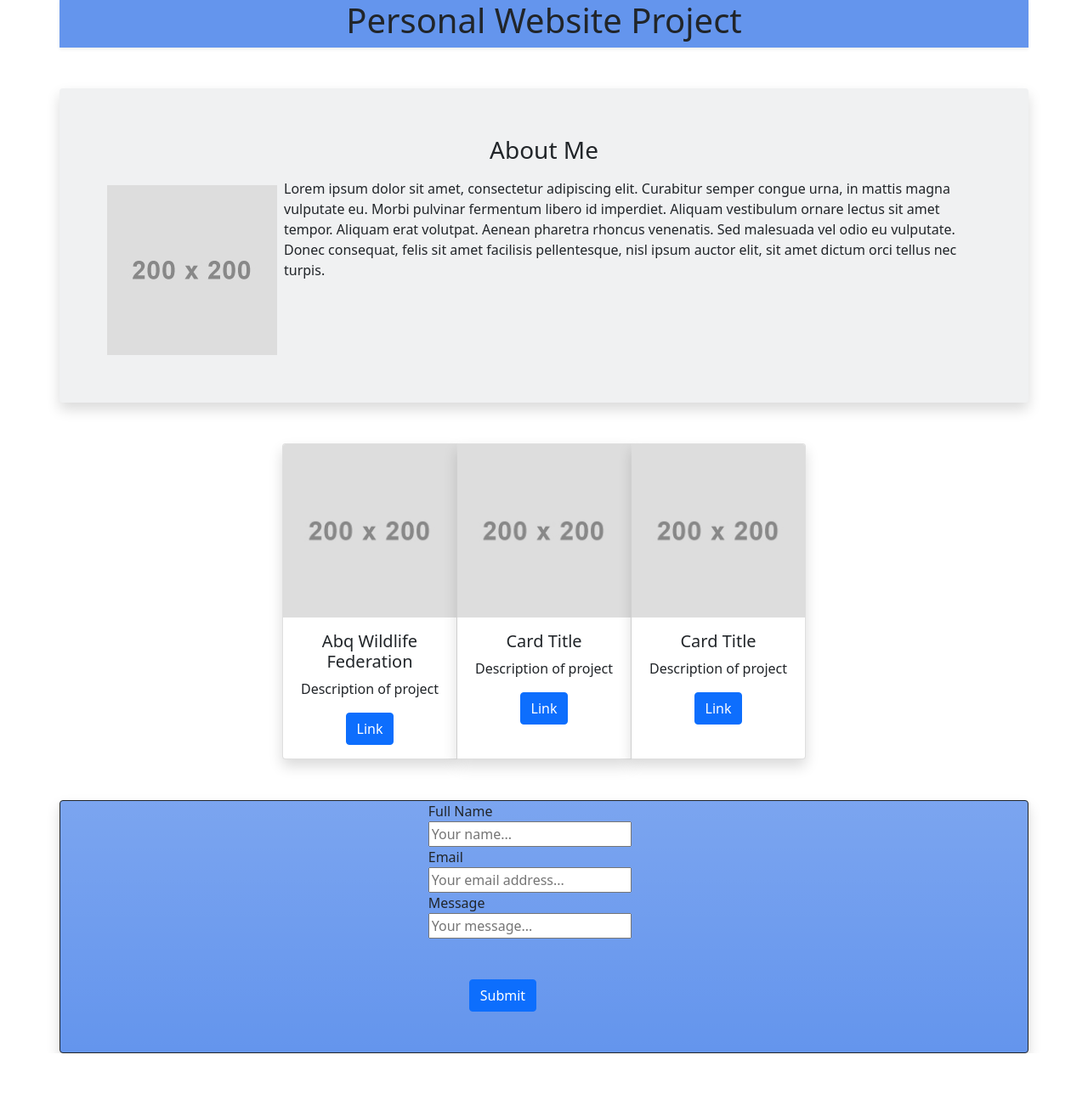
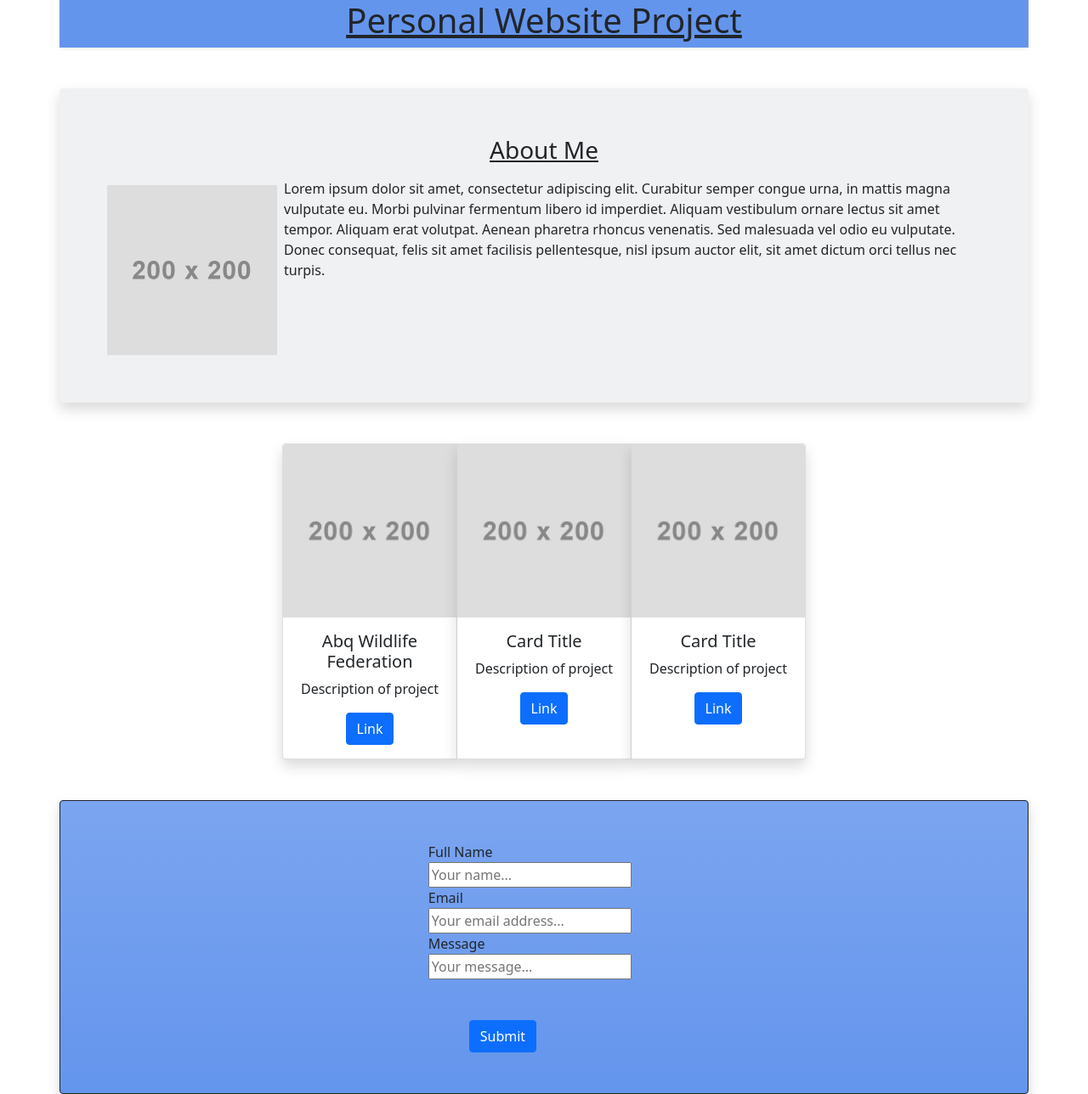
Before and after one commit to CharlesHancock2/charles-pwp, a plain HTML site: page public_html/documentation/milestone-3.html in a window 1280 px wide. Shown: the whole page at 85% size. Before the commit the page ends 1240 px from the top, so only its background shows below. Drawn offline with nearby package versions, Linux system fonts and the light colour scheme.

Commit message:
fixed text error

```diff
--- a/public_html/documentation/milestone-3.html
+++ b/public_html/documentation/milestone-3.html
@@ -14,14 +14,14 @@
 <div class="container bg-opacity-25 text-center shadow-sm" id="welcome">
   <div class="row">
     <div class="col">
-      <h1>Personal Website Project</h1>
+      <h1><u>Personal Website Project</u></h1>
     </div>
   </div>
 </div>
 <div class="container bg-secondary bg-opacity-10 rounded border-light p-5 mt-5 shadow">
   <div class="row">
     <div class="col">
-      <h3 class="p-2 text-center">About Me</h3>
+      <h3 class="p-2 text-center"><u>About Me</u></h3>
       <img src="./img/placeholder-image.jpeg" class="rounded float-start p-2" alt="placeholder">
       <p>Lorem ipsum dolor sit amet, consectetur adipiscing elit. Curabitur semper congue urna, in mattis magna vulputate eu. Morbi pulvinar fermentum libero id imperdiet. Aliquam vestibulum ornare lectus sit amet tempor. Aliquam erat volutpat. Aenean pharetra rhoncus venenatis. Sed malesuada vel odio eu vulputate. Donec consequat, felis sit amet facilisis pellentesque, nisl ipsum auctor elit, sit amet dictum orci tellus nec turpis.</p>
     </div>
@@ -56,7 +56,7 @@
 </div>
 </div>
 <div class="container mt-5 d-block bg-gradient bg-opacity-50 border border-dark rounded shadow" id="form-wrapper">
-  <div class="container mx-auto">
+  <div class="container mx-auto mt-5">
   <form action="action_page.pwp" class="w-25 mx-auto">
     <label for ="name">Full Name</label>
     <input type="text" id="name" name="name" class="d-block" placeholder="Your name...">
```
